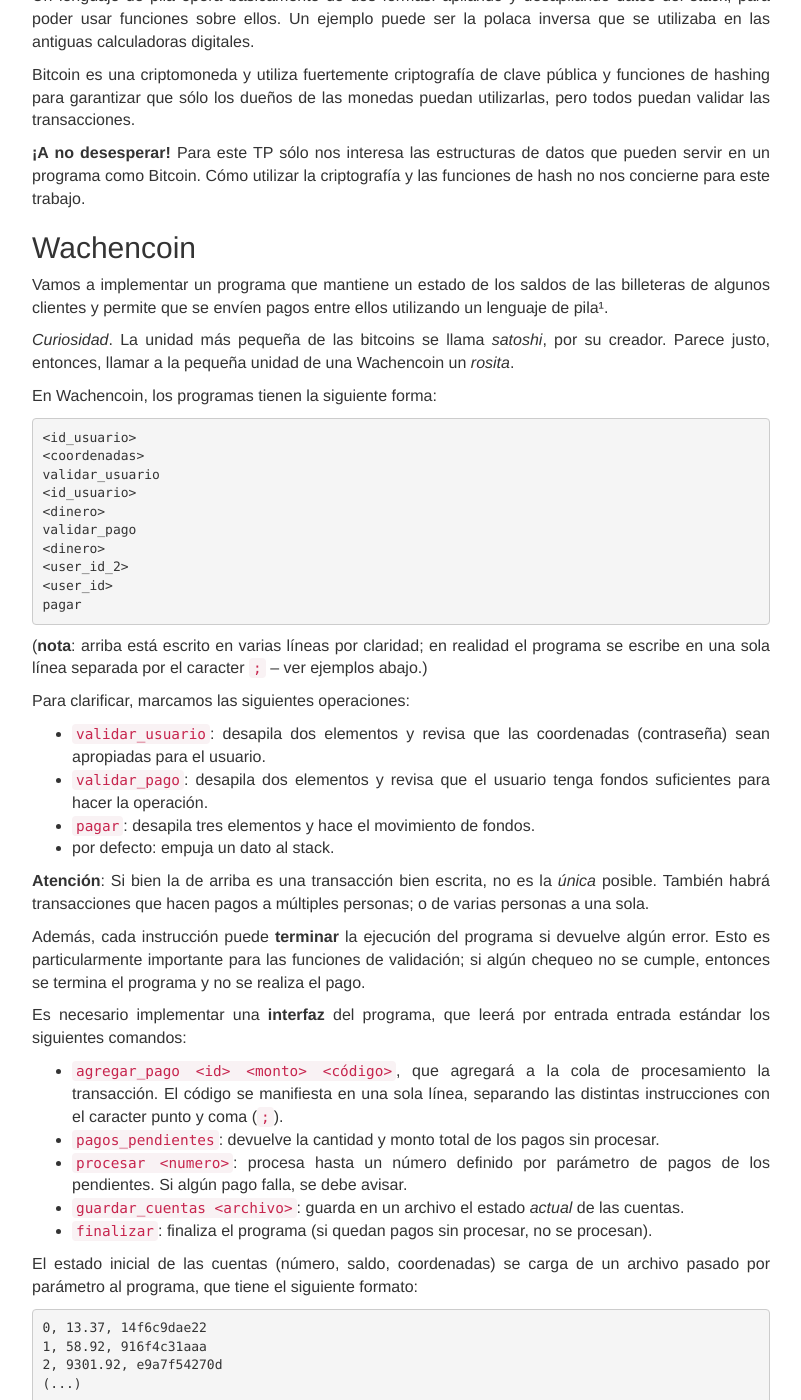
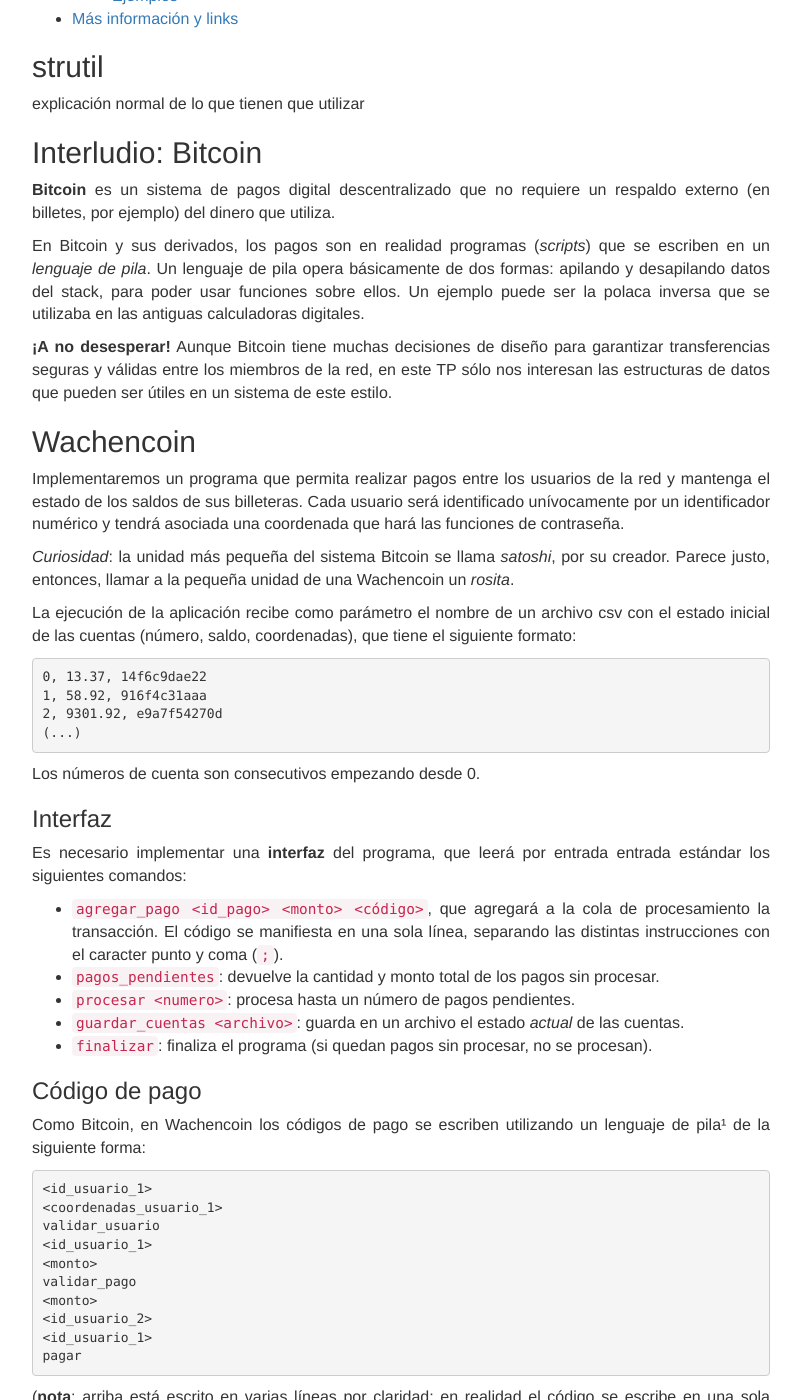
Before and after one commit to algoritmos-rw/algoritmos, a Jekyll site: the page built from static/tps/tp1/index.md, in a window 1280 px wide and 1400 px high, scrolled down 583 px. Shown: the whole window, without its empty margins (239-1040 px from the left). Built offline with Jekyll 4.4.1, drawn with Linux system fonts in a browser that asks for light colours; our own code applies the rules of GitHub Pages for plain Markdown files; some of the changed text lies outside the part shown.

Commit message:
Copyedit (#22)
* Feedback de @tinchou.

* Copyedit.

* Feedback de @roj.

````diff
--- a/static/tps/tp1/index.md
+++ b/static/tps/tp1/index.md
@@ -1,8 +1,15 @@
-![](tp1logo.png)\
+---
+layout: page
+title: TP1 -- Wachencoin
+permalink: '/tps/tp1'
+---
+
+
+![](tp1logo.png)
 
 Trabajo práctico 1
 ================
-
+{:.no_toc}
 
 El trabajo práctico está divido en dos partes, si bien están relacionadas:
 
@@ -10,65 +17,96 @@
 * implementación de un sistema similar a Bitcoin (*Wachencoin*)
 
 
+* Contenido
+{:toc}
+
 strutil
 -------
 explicación normal de lo que tienen que utilizar
 
 Interludio: Bitcoin
 -------------------
-**Bitcoin** es un programa que corre en sistemas distribuídos que simula un
-sistema de pagos; lo esencial es que es descentralizado y no requiere un
+**Bitcoin** es un sistema de pagos digital descentralizado que no requiere un
 respaldo externo (en billetes, por ejemplo) del dinero que utiliza.
-
 
 En Bitcoin y sus derivados, los pagos son en realidad programas (*scripts*)
 que se escriben en un *lenguaje de pila*.
-
 Un lenguaje de pila opera básicamente de dos formas: apilando y desapilando
 datos del stack, para poder usar funciones sobre ellos. Un ejemplo puede ser
 la polaca inversa que se utilizaba en las antiguas calculadoras digitales.
 
-Bitcoin es una criptomoneda y utiliza fuertemente criptografía de clave
-pública y funciones de hashing para garantizar que sólo los dueños
-de las monedas puedan utilizarlas, pero todos puedan validar las transacciones.
-
-**¡A no desesperar!** Para este TP sólo nos interesa las estructuras de datos
-que pueden servir en un programa como Bitcoin. Cómo utilizar la criptografía
-y las funciones de hash no nos concierne para este trabajo.
+**¡A no desesperar!** Aunque Bitcoin tiene muchas decisiones de diseño
+para garantizar transferencias seguras y válidas entre los miembros de
+la red, en este TP sólo nos interesan las estructuras de datos que
+pueden ser útiles en un sistema de este estilo.
 
 Wachencoin
 ----------
 
-Vamos a implementar un programa que mantiene un estado de los
-saldos de las billeteras de algunos clientes y permite que se envíen pagos
-entre ellos utilizando un lenguaje de pila¹.
+Implementaremos un programa que permita realizar pagos entre los usuarios
+de la red y mantenga el estado de los saldos de sus billeteras. Cada
+usuario será identificado unívocamente por un identificador numérico y tendrá
+asociada una coordenada que hará las funciones de contraseña.
 
-*Curiosidad*. La unidad más pequeña de las bitcoins se llama *satoshi*, por
+*Curiosidad*: la unidad más pequeña del sistema Bitcoin se llama *satoshi*, por
 su creador. Parece justo, entonces, llamar a la pequeña unidad de una
 Wachencoin un *rosita*.
 
-En Wachencoin, los programas tienen la siguiente forma:
+La ejecución de la aplicación recibe como parámetro el nombre de un archivo csv
+con el estado inicial de las cuentas (número, saldo, coordenadas), que tiene el
+siguiente formato:
 
 ```
-<id_usuario>
-<coordenadas>
+0, 13.37, 14f6c9dae22
+1, 58.92, 916f4c31aaa
+2, 9301.92, e9a7f54270d
+(...)
+```
+
+Los números de cuenta son consecutivos empezando desde 0.
+
+### Interfaz
+
+Es necesario implementar una **interfaz** del programa, que leerá por entrada
+entrada estándar los siguientes comandos:
+
+* `agregar_pago <id_pago> <monto> <código>`, que agregará a la cola de
+procesamiento la transacción. El código se manifiesta en una sola línea,
+separando las distintas instrucciones con el caracter punto y coma (`;`).
+* `pagos_pendientes`: devuelve la cantidad y monto total de los pagos sin
+procesar.
+* `procesar <numero>`: procesa hasta un número de pagos pendientes.
+* `guardar_cuentas <archivo>`: guarda en un archivo el estado *actual* de las
+cuentas.
+* `finalizar`: finaliza el programa (si quedan pagos sin procesar, no se
+procesan).
+
+### Código de pago
+
+Como Bitcoin, en Wachencoin los códigos de pago se escriben utilizando un
+lenguaje de pila¹ de la siguiente forma:
+
+```
+<id_usuario_1>
+<coordenadas_usuario_1>
 validar_usuario
-<id_usuario>
-<dinero>
+<id_usuario_1>
+<monto>
 validar_pago
-<dinero>
-<user_id_2>
-<user_id>
+<monto>
+<id_usuario_2>
+<id_usuario_1>
 pagar
 ```
+
 (**nota**: arriba está escrito en varias líneas por claridad; en realidad
-el programa se escribe en una sola línea separada por el caracter `;` -- ver
+el código se escribe en una sola línea separada por el caracter `;` -- ver
 ejemplos abajo.)
 
 Para clarificar, marcamos las siguientes operaciones:
 
 * `validar_usuario`: desapila dos elementos y revisa que las coordenadas
-(contraseña) sean apropiadas para el usuario.
+sean apropiadas para el usuario.
 * `validar_pago`: desapila dos elementos y revisa que el usuario tenga
 fondos suficientes para hacer la operación.
 * `pagar`: desapila tres elementos y hace el movimiento de fondos.
@@ -82,33 +120,6 @@
 devuelve algún error. Esto es particularmente importante para las funciones
 de validación; si algún chequeo no se cumple, entonces se termina el
 programa y no se realiza el pago.
-
-Es necesario implementar una **interfaz** del programa, que leerá por entrada
-entrada estándar los siguientes comandos:
-
-* `agregar_pago <id> <monto> <código>`, que agregará a la cola de
-procesamiento la transacción. El código se manifiesta en una sola línea,
-separando las distintas instrucciones con el caracter punto y coma (`;`).
-* `pagos_pendientes`: devuelve la cantidad y monto total de los pagos sin
-procesar.
-* `procesar <numero>`: procesa hasta un número definido por parámetro de pagos
-de los pendientes. Si algún pago falla, se debe avisar.
-* `guardar_cuentas <archivo>`: guarda en un archivo el estado *actual* de las
-cuentas.
-* `finalizar`: finaliza el programa (si quedan pagos sin procesar, no se
-procesan).
-
-
-El estado inicial de las cuentas (número, saldo, coordenadas) se carga de un
-archivo pasado por parámetro al programa, que tiene el siguiente formato:
-
-```
-0, 13.37, 14f6c9dae22
-1, 58.92, 916f4c31aaa
-2, 9301.92, e9a7f54270d
-(...)
-```
-Los números de cuenta son consecutivos empezando desde 0.
 
 
 **Restricciones sobre la complejidad**: todas las operaciones del lenguaje de
````
